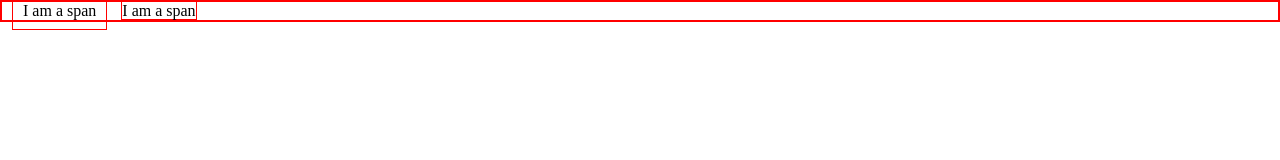
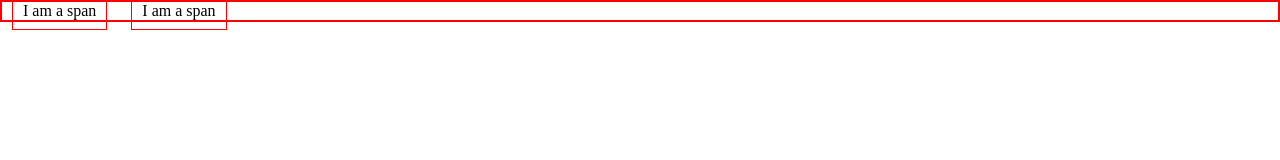
Before and after one commit to edyfer12/inline-box, a plain HTML site: page index.html in a window 1280 px wide. Drawn offline with Linux system fonts and the light colour scheme.

Commit message:
Add CSS rule to class

```diff
--- a/style.css
+++ b/style.css
@@ -14,3 +14,8 @@
 }
 
 /* Stylise the class selector */
+
+.two {
+    margin: 10px;
+    padding: 10px;
+}
```
